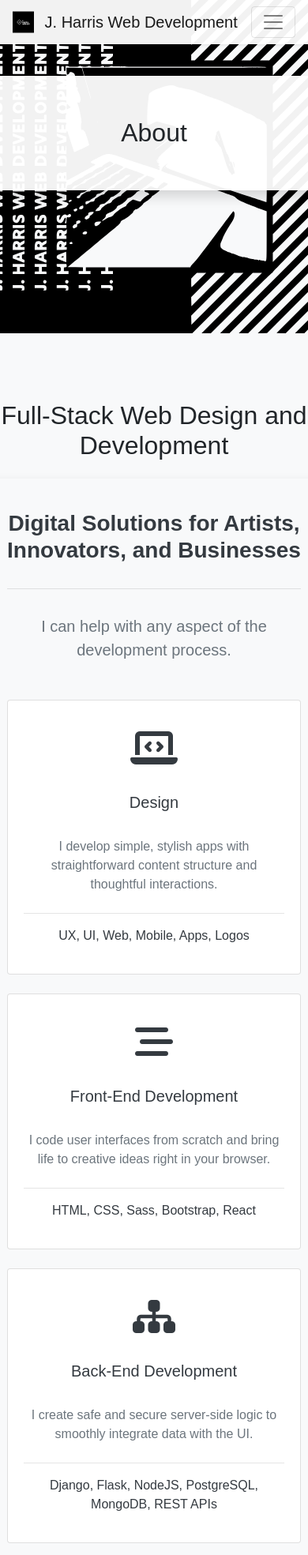
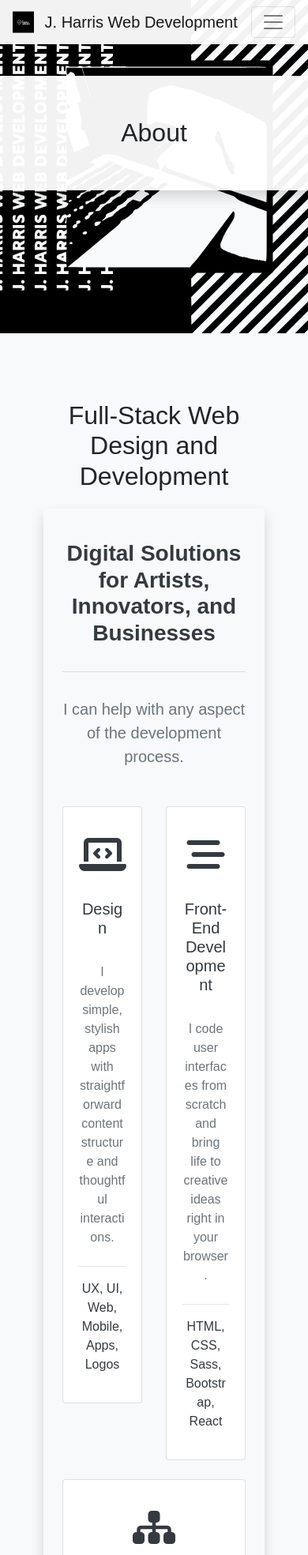
Before and after one commit to jharris711/portfolio, a Django app: page /about/ in a window 390 px wide. Shown: the top 1969 px of the page at 79% size. Run offline with Django 3.2, Linux system fonts and the light colour scheme; parts of the project's set-up code (start-up, migrations or seed data) failed here and were passed over; some libraries are stand-ins or nearby versions; some web fonts are replaced.

Commit message:
about layout fix

```diff
--- a/templates/about.html
+++ b/templates/about.html
@@ -23,7 +23,7 @@
 <div class="site-section bg-light animate__animated animate__fadeIn" id="site-section">
 	<div class="container p-0">
 		<div class="row mt-3 text-center align-items-center justify-content-center">
-			<div class="col-md-8 m-0 p-0 animate__animated animate__backInUp">
+			<div class="col-8 m-0 p-0 animate__animated animate__backInUp">
 				<h1 class="animate__animated animate__backInRight">Full-Stack Web Design and Development</h1>
 				<!-- Jumbotron -->
 				<div class="card bg-light shadow border-0 mt-3 text-center align-items-center justify-content-center animate__animated" id="landing-project-jumbo">
@@ -36,7 +36,7 @@
 								<p class="lead text-center text-muted pt-2 mb-5 animate__animated animate__bounceInLeft">I can help with any aspect of the development process.</p>
 								<div class="row">
 									<!-- Panel -->
-									<div class="col-md-6 mb-4 animate__animated animate__backInLeft">
+									<div class="col-6 mb-4 animate__animated animate__backInLeft">
 										<!-- Card -->
 										<div class="card text-center">
 											<div class="card-body">
@@ -51,7 +51,7 @@
 									</div>
 									<!-- Panel -->
 									<!-- Panel -->
-									<div class="col-md-6 mb-4 animate__animated animate__backInRight">
+									<div class="col-6 mb-4 animate__animated animate__backInRight">
 										<!-- Card -->
 										<div class="card text-center">
 											<div class="card-body">
```
